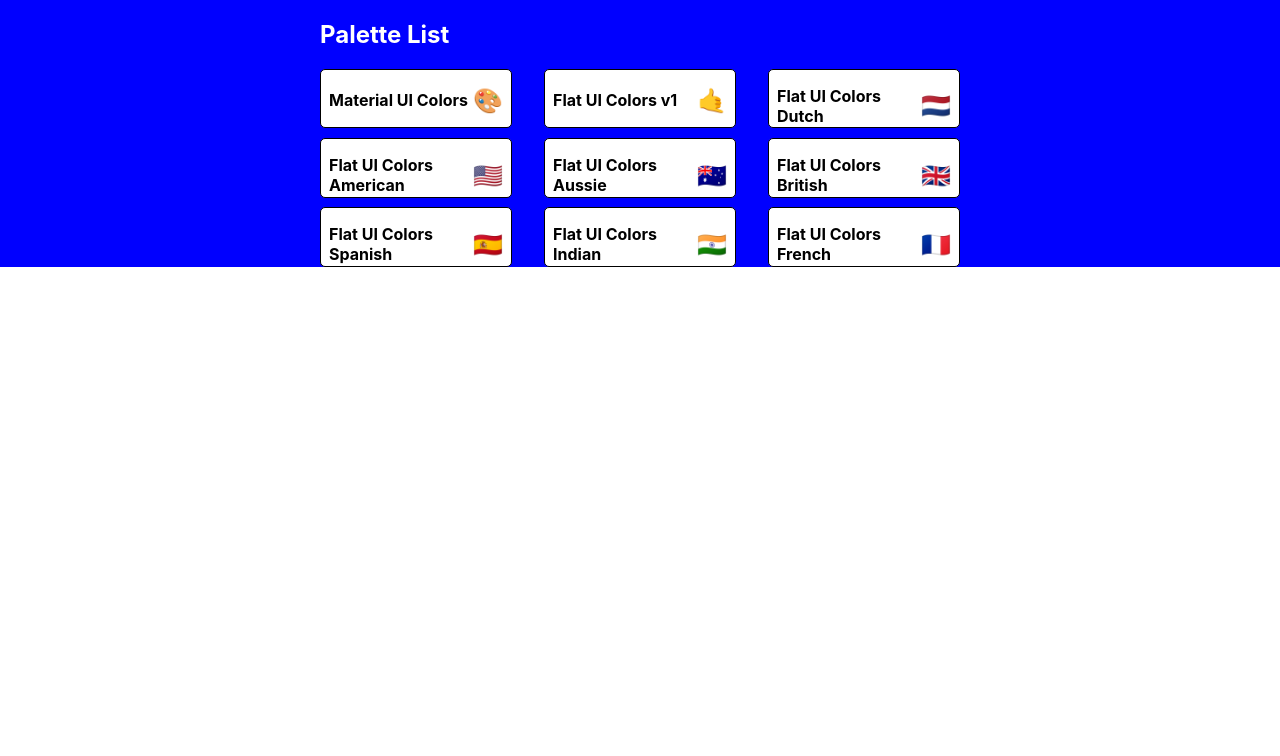
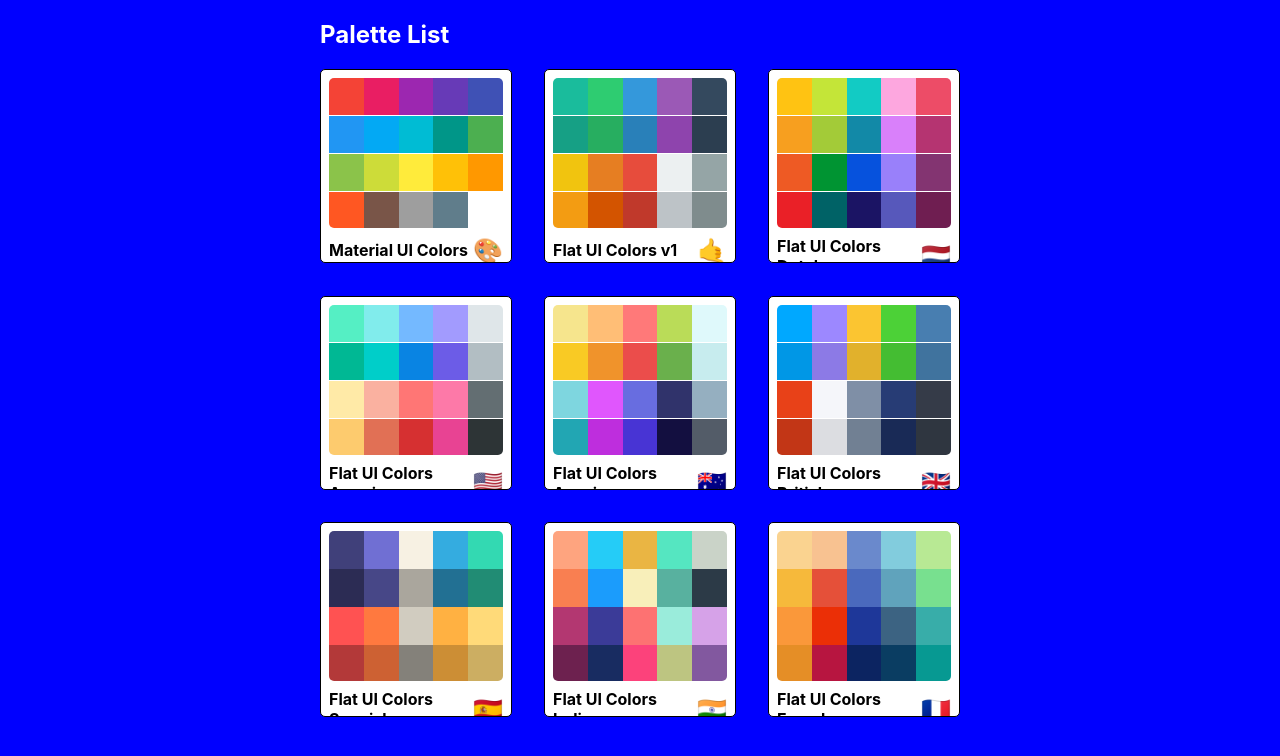
Before and after one commit to Cashley112/react-colors, a React (Create React App) app: page / in a window 1280 px wide. Shown: the top 756 px of the page. Built offline with nearby package versions, Linux system fonts and the light colour scheme.

Commit message:
finish styling MiniPalette

```diff
--- a/src/MiniPalette.js
+++ b/src/MiniPalette.js
@@ -14,7 +14,11 @@ const styles = {
         }
     },
     colors: {
-        backgroundColor: 'grey'
+        backgroundColor: 'white',
+        height: '150px',
+        width: '100%',
+        borderRadius: '5px',
+        overflow: 'hidden'
     },
     title: {
         display: 'flex',
@@ -29,14 +33,31 @@ const styles = {
     emoji: {
         marginLeft: 'auto',
         fontSize: '1.5rem'
+    },
+    miniColor: {
+        height: '25%',
+        width: '20%',
+        display: 'inline-block',
+        margin: '0 auto',
+        position: 'relative',
+        marginBottom: '-3.5px'
     }
 }
 
 function MiniPalette(props) {
-    const { classes, paletteName, emoji } = props;
+    const { classes, paletteName, emoji, colors } = props;
+    const miniColorBoxes = colors.map(color => (
+        <div
+            className={classes.miniColor}
+            style={{backgroundColor: color.color}}
+            key={color.name}
+        />
+    ))
     return (
         <div className={classes.root}>
-            <div className={classes.colors}></div>
+            <div className={classes.colors}>
+                {miniColorBoxes}
+            </div>
             <h5 className={classes.title}>
                 {paletteName} <span className={classes.emoji}>{emoji}</span>
             </h5>
--- a/src/PaletteList.js
+++ b/src/PaletteList.js
@@ -6,7 +6,7 @@ import MiniPalette from './MiniPalette';
 const styles = {
     root: {
         backgroundColor: 'blue',
-        height: '100%',
+        height: '100vh',
         display: 'flex',
         alignItems: 'flex-start',
         justifyContent: 'center'
```
